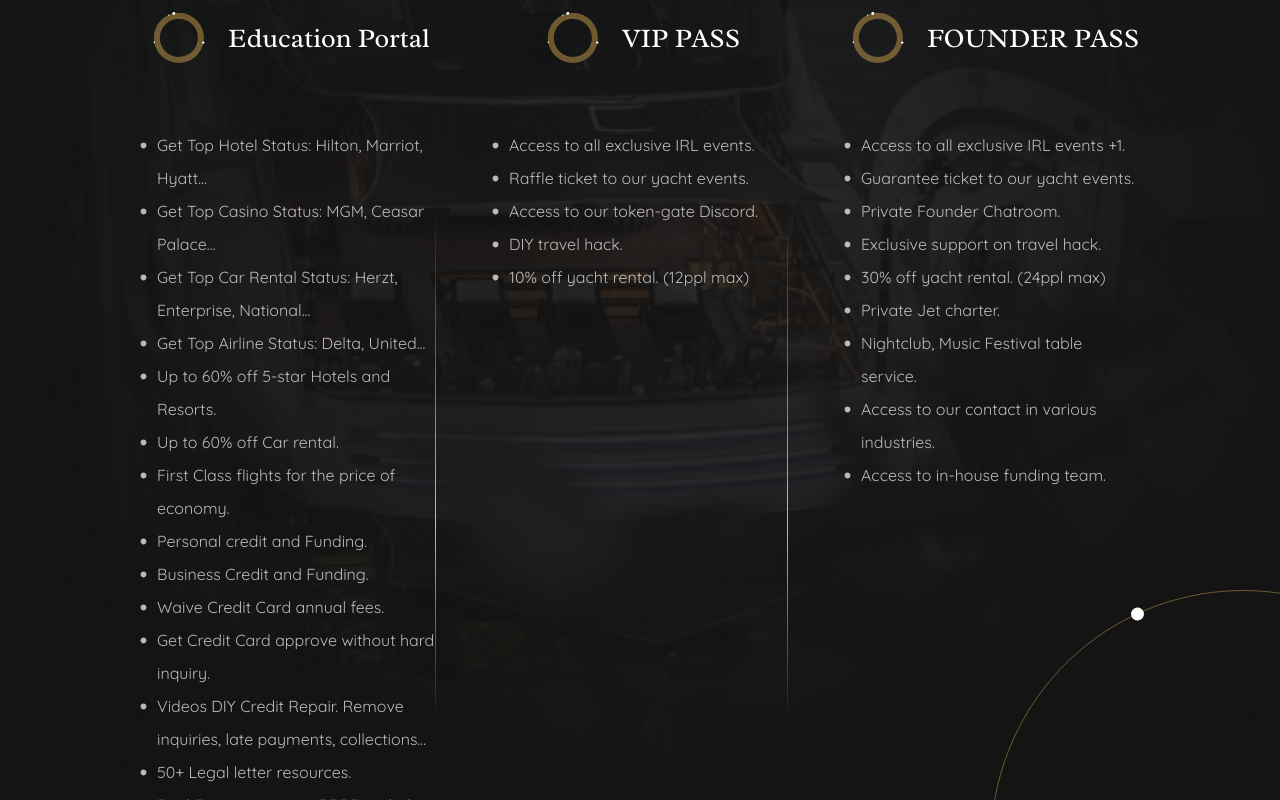
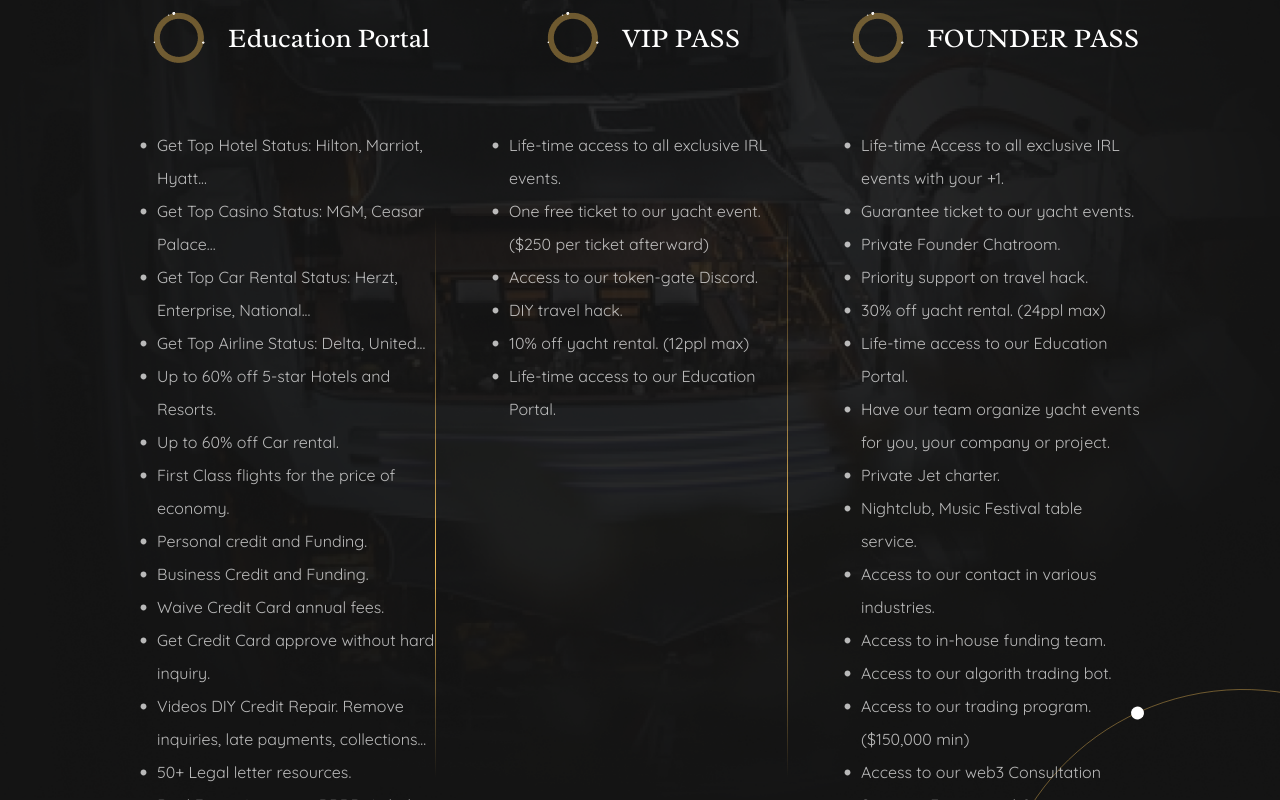
Before and after one commit to kevintr614/elevated, a React (Create React App) app: page / in a window 1280 px wide. Shown: the part 3780-4580 px from the top of the page. Built offline with nearby package versions, Linux system fonts and the light colour scheme.

Commit message:
Update Benefits.jsx

```diff
--- a/src/container/Benefits/Benefits.jsx
+++ b/src/container/Benefits/Benefits.jsx
@@ -31,24 +31,30 @@ const Benefits = () => {
         },{
             title: 'VIP PASS',
             list: [
-                'Access to all exclusive IRL events.',
-                'Raffle ticket to our yacht events.',
+                'Life-time access to all exclusive IRL events.',
+                'One free ticket to our yacht event. ($250 per ticket afterward)',
                 'Access to our token-gate Discord.',
                 'DIY travel hack.',
                 '10% off yacht rental. (12ppl max)',
+                'Life-time access to our Education Portal.',
             ]
         },{
             title: 'FOUNDER PASS',
             list: [
-                'Access to all exclusive IRL events  +1. ',
+                'Life-time Access to all exclusive IRL events with your +1. ',
                 'Guarantee ticket to our yacht events.',
                 'Private Founder Chatroom.',
-                'Exclusive support on travel hack.',
+                'Priority support on travel hack.',
                 '30% off yacht rental. (24ppl max)',
+                'Life-time access to our Education Portal.',
+                'Have our team organize yacht events for you, your company or project.',
                 'Private Jet charter.',
                 'Nightclub, Music Festival table service.',
                 'Access to our contact in various industries.',
-                'Access to in-house funding team.'
+                'Access to in-house funding team.',
+                'Access to our algorith trading bot.',
+                'Access to our trading program. ($150,000 min)',
+                'Access to our web3 Consultation Services. For any web2 company or brand wanting to get into web3, we can help. Our consultation services will help you understand this new landscape and how best to navigate it. We will work with you to develop a strategy that takes advantage of the opportunities web3 offers while mitigating the risks.',
             ]
         },
     ]);
```
